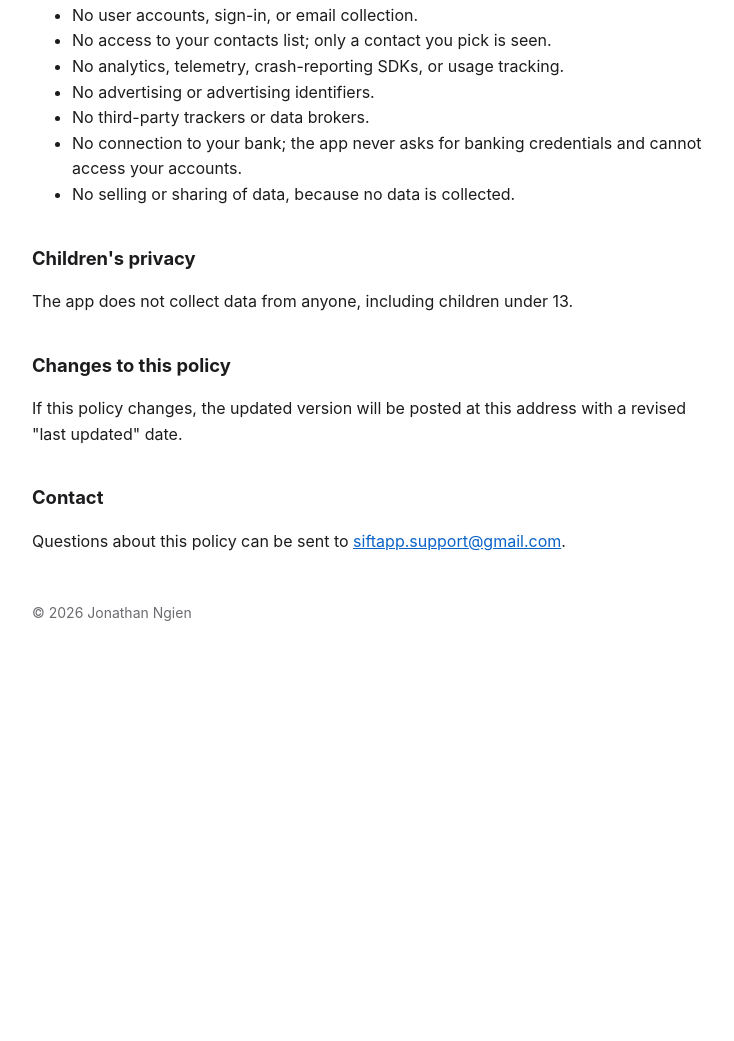
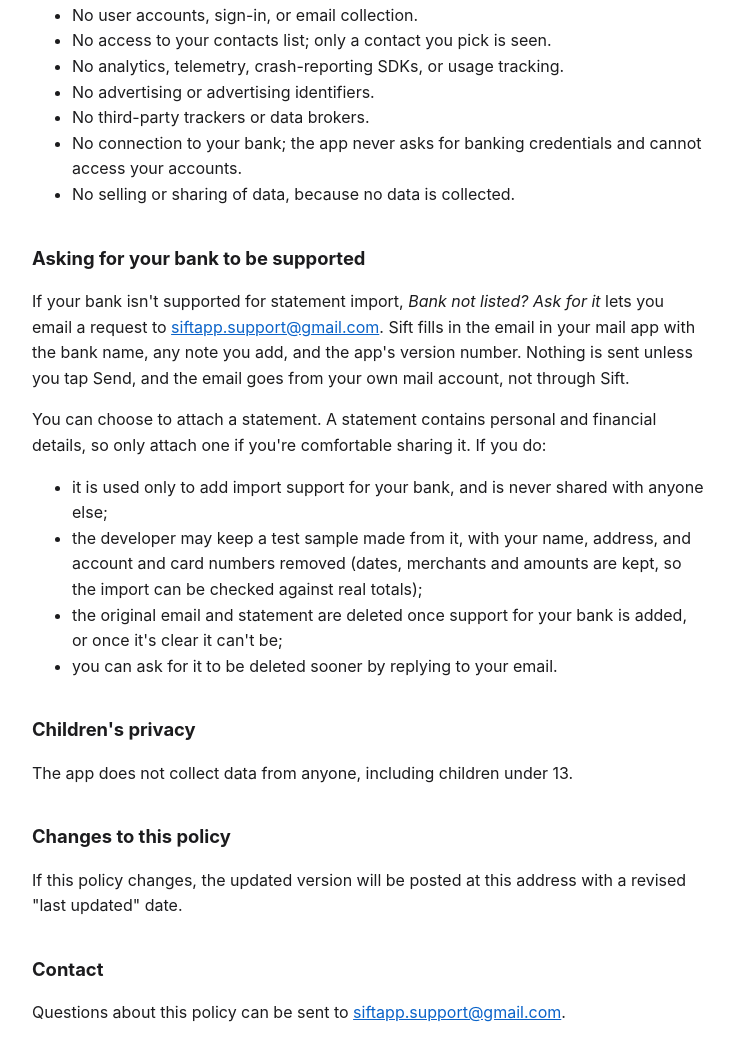
Before and after one commit to jonzyyyy/expense-tracker-site, a plain HTML site: page privacy.html in a window 1280 px wide. Shown: the part 2727-3768 px from the top of the page, without its empty margins (272-1006 px from the left). Before the commit the page ends 3400 px from the top, so only its background shows below. Drawn offline with Linux system fonts and the light colour scheme.

Commit message:
Privacy policy: explain what happens to a statement emailed in a bank request

```diff
--- a/privacy.html
+++ b/privacy.html
@@ -146,6 +146,27 @@
     <li>No selling or sharing of data, because no data is collected.</li>
   </ul>
 
+  <h2>Asking for your bank to be supported</h2>
+  <p>If your bank isn't supported for statement import, <em>Bank not listed? Ask
+     for it</em> lets you email a request to
+     <a href="mailto:siftapp.support@gmail.com">siftapp.support@gmail.com</a>. Sift fills
+     in the email in your mail app with the bank name, any note you add, and the
+     app's version number. Nothing is sent unless you tap Send, and the email goes
+     from your own mail account, not through Sift.</p>
+  <p>You can choose to attach a statement. A statement contains personal and
+     financial details, so only attach one if you're comfortable sharing it. If
+     you do:</p>
+  <ul>
+    <li>it is used only to add import support for your bank, and is never shared
+        with anyone else;</li>
+    <li>the developer may keep a test sample made from it, with your name,
+        address, and account and card numbers removed (dates, merchants and
+        amounts are kept, so the import can be checked against real totals);</li>
+    <li>the original email and statement are deleted once support for your bank
+        is added, or once it's clear it can't be;</li>
+    <li>you can ask for it to be deleted sooner by replying to your email.</li>
+  </ul>
+
   <h2>Children's privacy</h2>
   <p>The app does not collect data from anyone, including children under 13.</p>
 
```
